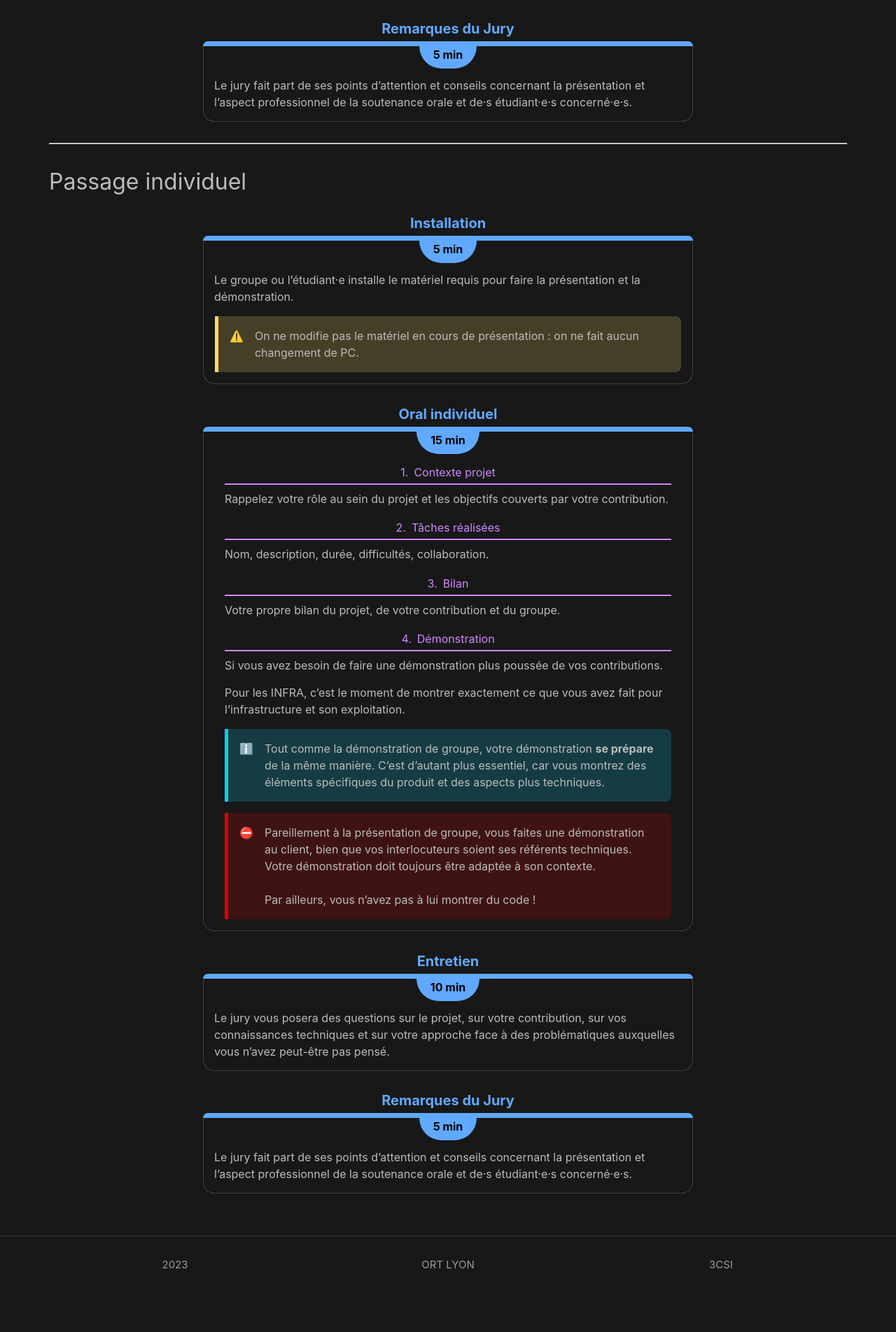
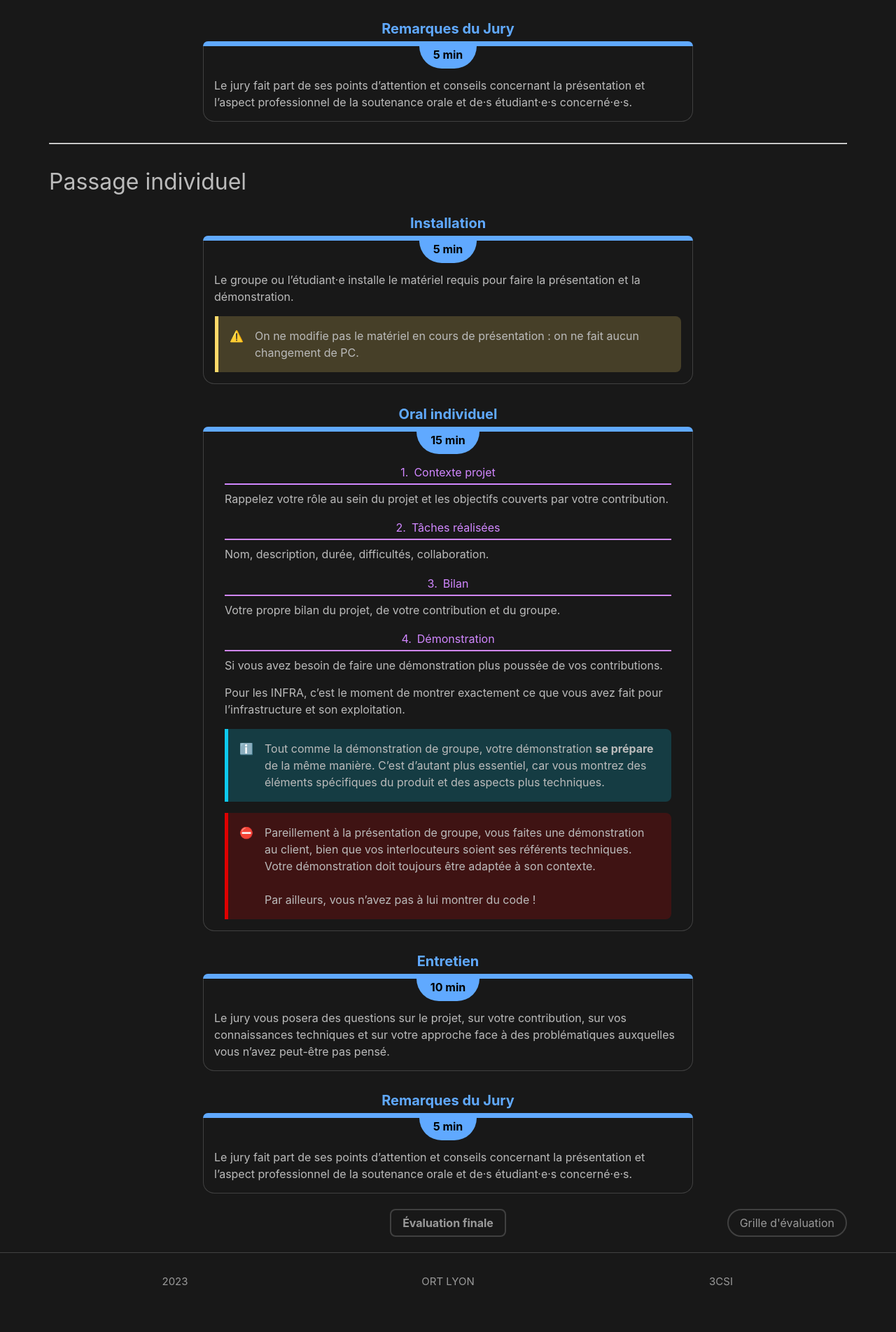
Before and after one commit to 3OLEN/projet-31, a Jekyll site: the page built from docs/_final/0-organization.md, in a window 1280 px wide. Shown: the part 1940-3844 px from the top of the page at 70% size. Built offline with Jekyll 4.4.1, drawn with Linux system fonts in a browser that asks for light colours; before the commit the page ends 3820 px from its top, so only the background shows below that.

Commit message:
🍱 [Final] Layout with linked pages
🍱 Layout
=========

* ✨ `linked_pages/final`: define a linked page navigation
  - 💄 Apply style as clickable blocks

```diff
--- /dev/null
+++ b/docs/_includes/_layout/final/_collection_nav.liquid
@@ -0,0 +1,2 @@
+{% assign main = site.final | where: "slug", "index" | first %}
+{% include _layout/linked_page/_collection_nav.liquid collection_pages=site.final main=main %}
--- /dev/null
+++ b/docs/_includes/_layout/linked_page/_collection_nav.liquid
@@ -0,0 +1,40 @@
+{% assign current_page = page.url %}
+{% assign previous_page = nil %}
+{% assign next_page = nil %}
+{% assign has_reached_current = false %}
+{% for linked_collection_page in include.collection_pages %}
+    {% if linked_collection_page.url == current_page %}
+        {% assign has_reached_current = true %}
+        {% continue %}
+    {% endif %}
+    {% if linked_collection_page.id == main.id %}
+        {% continue %}
+    {% endif %}
+
+    {% if has_reached_current == false %}
+        {% assign previous_page = linked_collection_page %}
+    {% else %}
+        {% assign next_page = linked_collection_page %}
+        {% break %}
+    {% endif %}
+{% endfor %}
+
+<nav class="collection-nav">
+    <div class="previous">
+        {% if previous_page %}
+            <a href="{{ previous_page.url | relative_url }}">{{ previous_page.title }}</a>
+        {% endif %}
+    </div>
+
+    <div class="main">
+        {% if main %}
+            <a href="{{ main.url | relative_url }}" title="Retourner à la page principale">{{ main.title }}</a>
+        {% endif %}
+    </div>
+
+    <div class="next">
+        {% if next_page %}
+            <a href="{{ next_page.url | relative_url }}">{{ next_page.title }}</a>
+        {% endif %}
+    </div>
+</nav>
--- /dev/null
+++ b/docs/_layouts/linked_pages/final.liquid
@@ -0,0 +1,6 @@
+---
+layout: base
+---
+{% include _layout/page/_article.html %}
+
+{% include _layout/final/_collection_nav.liquid %}
--- a/docs/_sass/minima/_custom-templates.scss
+++ b/docs/_sass/minima/_custom-templates.scss
@@ -1,3 +1,44 @@
+// Layout
+// ======
+// Linked collection page
+// ----------------------
+.collection-nav {
+  display: flex;
+  justify-content: space-between;
+
+  > div {
+    flex-basis: 0;
+    flex-grow: 1;
+
+    &.main {
+      text-align: center;
+
+      > a {
+        border-radius: 0.5em;
+        font-weight: bold;
+      }
+    }
+    &.next {
+      text-align: right;
+    }
+
+    > a {
+      border: 2px solid $border-color-01;
+      border-radius: 5em;
+      color: $brand-color;
+      padding: 0.5em 1em;
+      text-decoration: none;
+
+      &:hover,
+      &:focus {
+        border-color: $link-base-color;
+        color: $link-base-color;
+      }
+    }
+  }
+}
+
+
 // List
 // ====
 // Final pages
```
Also changed, not shown: docs/_final/0-organization.md (+1 -1 lines), docs/_final/1-evaluation.md (+1 -1 lines).
